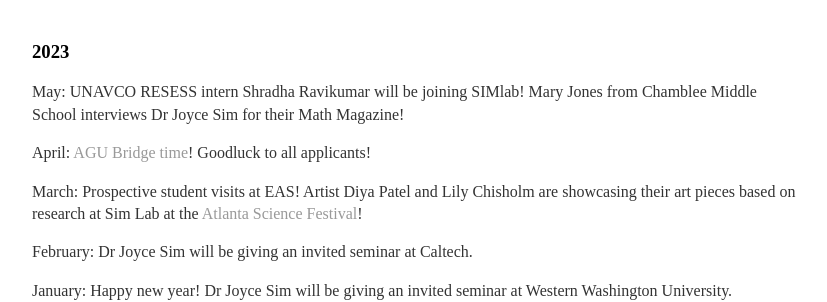
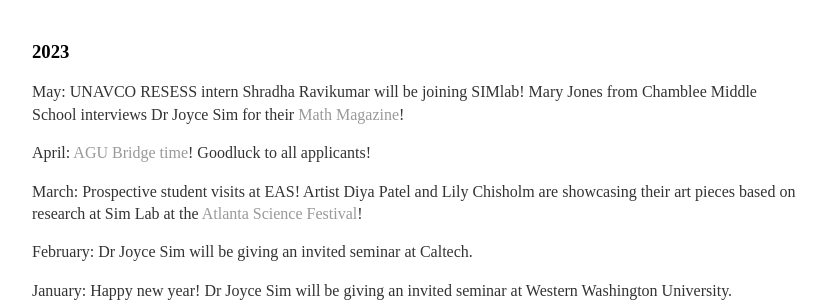
Before and after one commit to joycesim/joycesim.github.io, a Jekyll site: the page built from news/index.md, in a window 1280 px wide. Shown: the part 185-487 px from the top of the page, without its empty margins (224-1051 px from the left). Built offline with Jekyll 4.4.1, drawn with Linux system fonts in a browser that asks for light colours; part of the change alters nothing that is shown.

```diff
--- a/news/index.md
+++ b/news/index.md
@@ -6,7 +6,7 @@ title: News
 
 ### 2023
 
-May: UNAVCO RESESS intern Shradha Ravikumar will be joining SIMlab! Mary Jones from Chamblee Middle School interviews Dr Joyce Sim for their Math Magazine!
+May: UNAVCO RESESS intern Shradha Ravikumar will be joining SIMlab! Mary Jones from Chamblee Middle School interviews Dr Joyce Sim for their [Math Magazine](https://joycesim.github.io/image/Mathmagazine.pdf)!
 
 April: [AGU Bridge time](https://www.agu.org/bridge-program)! Goodluck to all applicants!
 
```
